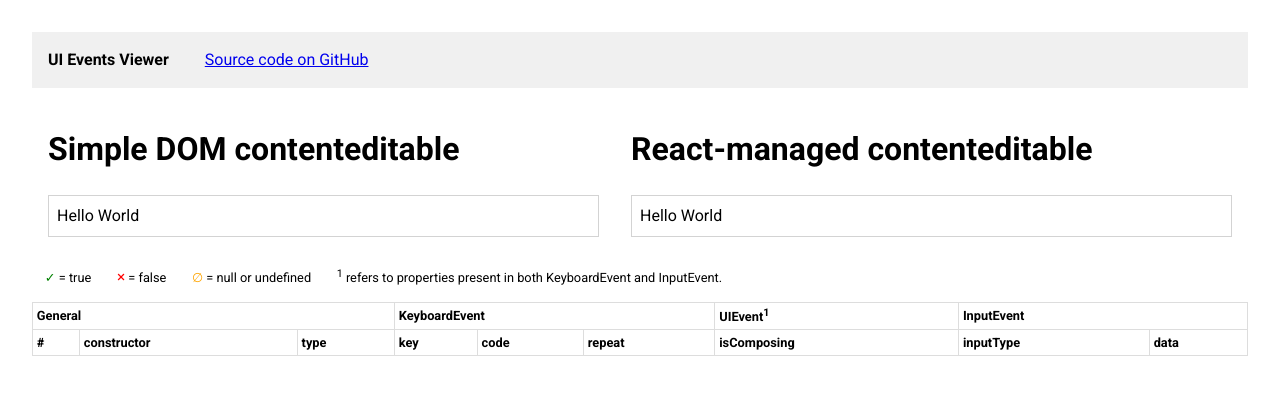
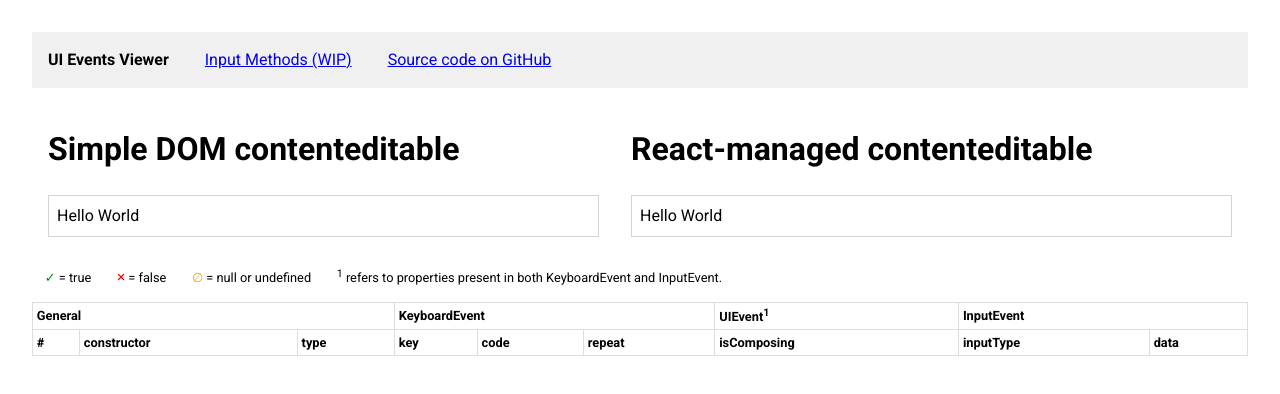
Before and after one commit to danburzo/input-methods, a React app: page index.html in a window 1280 px wide. Built offline with nearby package versions, Linux system fonts and the light colour scheme.

Commit message:
Added link to input methods

```diff
--- a/index.html
+++ b/index.html
@@ -27,6 +27,7 @@
 		<h1>UI Events Viewer</h1>
 		<nav>
 			<ul>
+				<li><a href='https://github.com/danburzo/input-methods/methods'>Input Methods (WIP)</a></li>
 				<li><a href='https://github.com/danburzo/input-methods'>Source code on GitHub</a></li>
 			</ul>
 		</nav>
```
